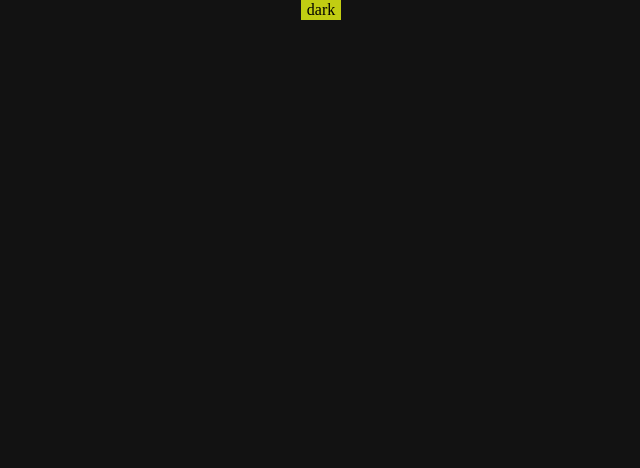
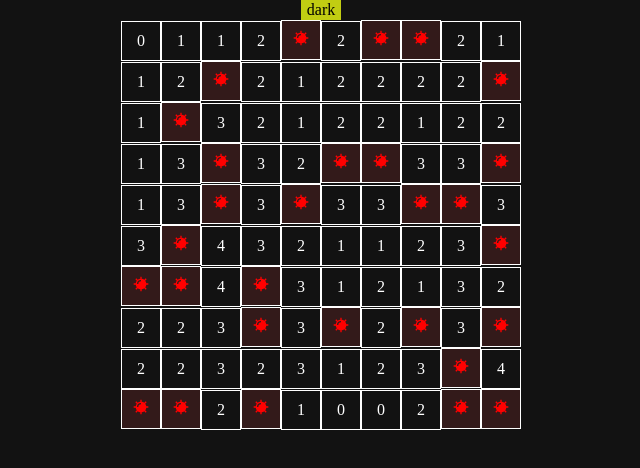
Before and after one commit to aminzi7/vue_minesweeper, a Vue app: page / in a window 1280 px wide. Shown: the top 468 px of the page, without its empty margins (319-959 px from the left). Built offline with nearby package versions, Linux system fonts and the light colour scheme.

Commit message:
炸弹布局

```diff
--- a/src/App.vue
+++ b/src/App.vue
@@ -20,6 +20,9 @@ const { isDark } = storeToRefs(useTheme);
   display: flex;
   width: 100%;
   height: 100%;
-  justify-content: center;
+  text-align: center;
+  flex-direction: column;
+  // margin: 0 auto;
+  // flex-wrap: wrap;
 }
 </style>
--- a/src/components/minCentre.vue
+++ b/src/components/minCentre.vue
@@ -1,7 +1,122 @@
 <template>
-  <div class="min-centre"></div>
+  <div class="min-centre">
+    <div v-for="(row, y) in state" :key="y">
+      <button
+        v-for="(item, x) in row"
+        :class="MineColor(item)"
+        :key="x"
+        @click="btnCLick(x, y)"
+        class="i-mdi:mine"
+      >
+        <div v-if="item.mine">
+          <!-- <img class="imge" src="@/assets/picture/MdiMine.svg" alt="" /> -->
+          <MinIcon></MinIcon>
+        </div>
+        <div v-else>
+          {{ item.adjacentMines }}
+        </div>
+      </button>
+    </div>
+  </div>
 </template>
 
-<script setup lang="ts"></script>
+<script setup lang="ts">
+import { reactive } from "vue";
+import MinIcon from "@/components/minIcone.vue";
+function btnCLick(x: number, y: number) {
+  console.log(x, y, "-", x * y);
+}
 
-<style lang="min-centre" scoped></style>
+interface BlockState {
+  x: number;
+  y: number;
+  mine?: boolean;
+  flagged?: boolean;
+  adjacentMines: number;
+}
+
+const WIDTH = 10;
+const HEIGHT = 10;
+const state = reactive(
+  Array.from({ length: HEIGHT }, (_, y) =>
+    Array.from(
+      { length: WIDTH },
+      (_, x): BlockState => ({
+        x,
+        y,
+        adjacentMines: 0,
+      })
+    )
+  )
+);
+
+function generateMines() {
+  for (const raw of state) {
+    for (const block of raw) {
+      block.mine = Math.random() < 0.3;
+    }
+  }
+}
+
+const directions = [
+  [1, 1],
+  [1, 0],
+  [1, -1],
+  [0, -1],
+  [-1, -1],
+  [-1, 0],
+  [-1, 1],
+  [0, 1],
+];
+
+function updateNumbers() {
+  state.forEach((raw, y) => {
+    raw.forEach((block, x) => {
+      if (block.mine) return;
+      directions.forEach(([dx, dy]) => {
+        const x2 = x + dx;
+        const y2 = y + dy;
+        if (x2 < 0 || x2 >= WIDTH || y2 < 0 || y2 >= HEIGHT) {
+          return;
+        }
+        if (state[y2][x2].mine) block.adjacentMines += 1;
+      });
+    });
+  });
+}
+function MineColor(block: BlockState) {
+  return block.mine ? "red" : "with";
+}
+generateMines();
+updateNumbers();
+</script>
+
+<style lang="less" scoped>
+.min-centre {
+  .imge {
+    width: 20px;
+    height: 20px;
+    vertical-align: top;
+  }
+  .red {
+    color: red;
+    background-color: rgb(51, 26, 26);
+  }
+  color: #fff;
+  .tt {
+    display: flex;
+    flex-direction: row;
+  }
+  button {
+    width: 40px;
+    height: 40px;
+    padding: 0;
+    background-color: transparent;
+    border: 1px solid #ffffff;
+    color: #fff;
+    &:hover {
+      background-color: rgb(48, 59, 59);
+    }
+  }
+}
+</style>
--- /dev/null
+++ b/src/components/minIcone.vue
@@ -0,0 +1,20 @@
+<template>
+  <svg
+    xmlns="http://www.w3.org/2000/svg"
+    width="1em"
+    height="1em"
+    viewBox="0 0 24 24"
+  >
+    <path
+      fill="currentColor"
+      d="M23 13v-2h-3.07a7.988 7.988 0 0 0-1.62-3.9l2.19-2.17l-1.43-1.43l-2.17 2.19A7.988 7.988 0 0 0 13 4.07V1h-2v3.07c-1.42.18-2.77.74-3.9 1.62L4.93 3.5L3.5 4.93L5.69 7.1A7.988 7.988 0 0 0 4.07 11H1v2h3.07c.18 1.42.74 2.77 1.62 3.9L3.5 19.07l1.43 1.43l2.17-2.19c1.13.88 2.48 1.44 3.9 1.62V23h2v-3.07c1.42-.18 2.77-.74 3.9-1.62l2.17 2.19l1.43-1.43l-2.19-2.17a7.988 7.988 0 0 0 1.62-3.9H23M12 8a4 4 0 0 0-4 4H6a6 6 0 0 1 6-6v2Z"
+    ></path>
+  </svg>
+</template>
+
+<script>
+export default {
+  name: "MdiMine",
+};
+</script>
+<script setup></script>
```
Also changed, not shown: src/assets/picture/MdiMine.svg (added).
